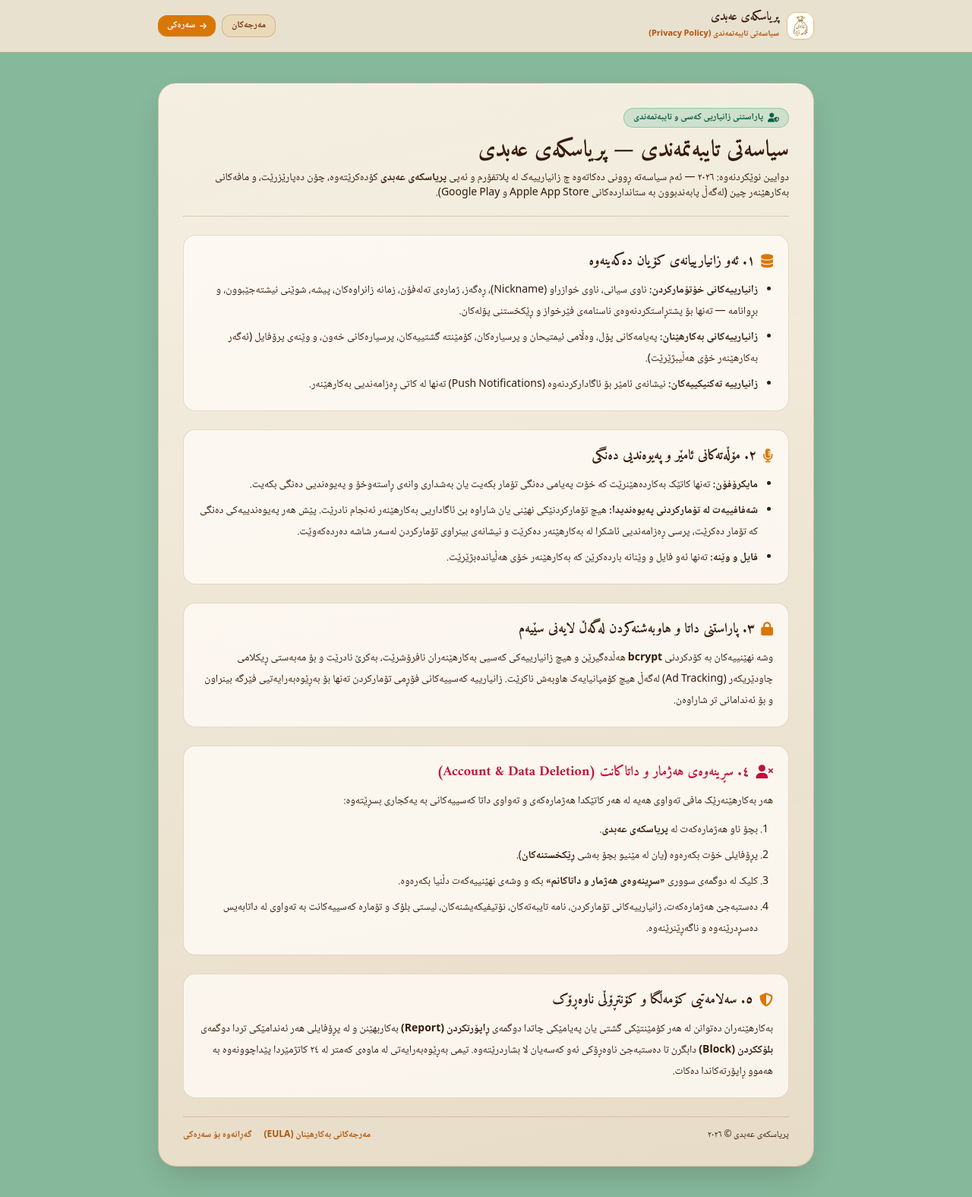
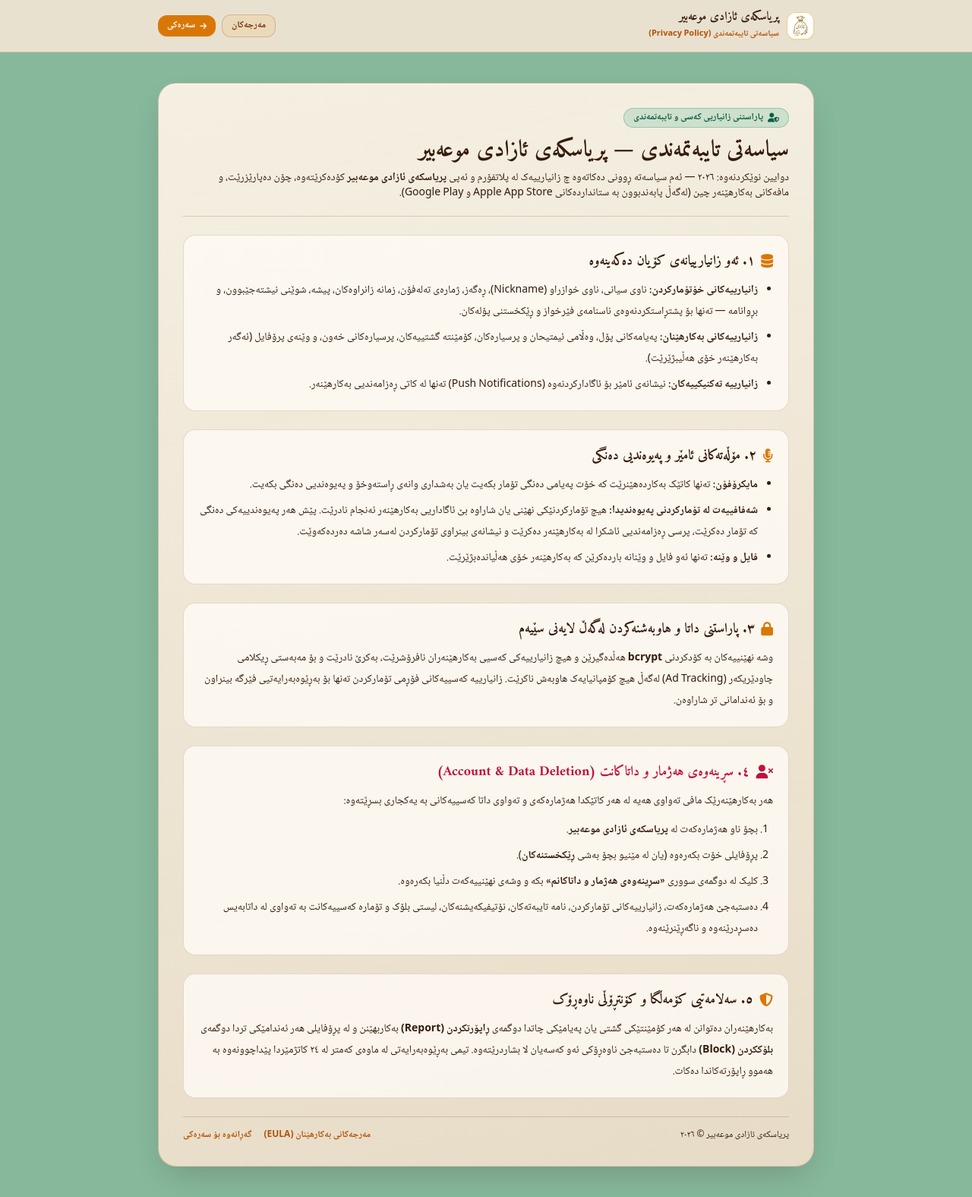
Before and after one commit to shetawzhyra-ops/pryaskay-abdy, a website: page public/privacy.html in a window 1280 px wide. Shown: the whole page at 76% size. Drawn offline with Linux system fonts and the light colour scheme.

Commit message:
Update /terms and /privacy header brand name and new Pryaska logo

```diff
--- a/public/privacy.html
+++ b/public/privacy.html
@@ -6,13 +6,14 @@
   <meta name="theme-color" content="#334032">
   <meta name="apple-mobile-web-app-capable" content="yes">
   <meta name="apple-mobile-web-app-status-bar-style" content="black-translucent">
-  <title>سیاسەتی تایبەتمەندی — پریاسکەی عەبدی</title>
-  <meta name="description" content="سیاسەتی تایبەتمەندی، پاراستنی زانیارییە کەسییەکان و شێوازی سڕینەوەی هەژمار لە پلاتفۆرمی پریاسکەی عەبدی.">
-  <meta property="og:title" content="سیاسەتی تایبەتمەندی — پریاسکەی عەبدی">
-  <meta property="og:description" content="سیاسەتی تایبەتمەندی و پاراستنی زانیارییەکانی بەکارهێنەران لە پریاسکەی عەبدی.">
+  <title>سیاسەتی تایبەتمەندی — پریاسکەی ئازادی موعەبیر</title>
+  <meta name="description" content="سیاسەتی تایبەتمەندی، پاراستنی زانیارییە کەسییەکان و شێوازی سڕینەوەی هەژمار لە پلاتفۆرمی پریاسکەی ئازادی موعەبیر.">
+  <meta property="og:title" content="سیاسەتی تایبەتمەندی — پریاسکەی ئازادی موعەبیر">
+  <meta property="og:description" content="سیاسەتی تایبەتمەندی و پاراستنی زانیارییەکانی بەکارهێنەران لە پریاسکەی ئازادی موعەبیر.">
   <meta property="og:type" content="website">
-  <link rel="icon" type="image/png" sizes="192x192" href="/images/icon-192.png?v=5">
-  <link rel="apple-touch-icon" href="/images/icon-192.png?v=5">
+  <link rel="icon" type="image/png" sizes="192x192" href="/images/icon-192.png?v=6">
+  <link rel="icon" type="image/png" sizes="512x512" href="/images/icon-512.png?v=6">
+  <link rel="apple-touch-icon" href="/images/icon-192.png?v=6">
   <link rel="manifest" href="/manifest.json">
   <link rel="preconnect" href="https://fonts.googleapis.com">
   <link rel="preconnect" href="https://fonts.gstatic.com" crossorigin>
@@ -63,9 +64,9 @@
   <header class="sticky top-0 z-30 backdrop-blur-md border-b border-amber-900/20 bg-[#efe3d1]/95 dark:bg-[#0e1713]/95">
     <div class="max-w-4xl mx-auto px-4 py-3 flex items-center justify-between gap-3">
       <a href="/" class="inline-flex items-center gap-2.5">
-        <img src="/images/logo.jpg?v=1795550000" alt="پریاسکەی عەبدی" class="w-9 h-9 rounded-xl object-cover border border-amber-500/50 shadow-sm">
+        <img src="/images/logo.jpg?v=1796050000" alt="پریاسکەی ئازادی موعەبیر" class="w-9 h-9 rounded-xl object-cover border border-amber-500/50 shadow-sm bg-white">
         <div>
-          <span class="legal-title font-black text-base block leading-tight text-espresso">پریاسکەی عەبدی</span>
+          <span class="legal-title font-black text-base block leading-tight text-espresso">پریاسکەی ئازادی موعەبیر</span>
           <span class="text-[11px] text-amber-700 dark:text-amber-300 font-bold">سیاسەتی تایبەتمەندی (Privacy Policy)</span>
         </div>
       </a>
@@ -86,9 +87,9 @@
           <i class="fa-solid fa-user-shield"></i>
           <span>پاراستنی زانیاریی کەسی و تایبەتمەندی</span>
         </span>
-        <h1 class="legal-title text-2xl sm:text-3xl font-black text-espresso">سیاسەتی تایبەتمەندی — پریاسکەی عەبدی</h1>
+        <h1 class="legal-title text-2xl sm:text-3xl font-black text-espresso">سیاسەتی تایبەتمەندی — پریاسکەی ئازادی موعەبیر</h1>
         <p class="text-xs sm:text-sm text-muted-ink mt-2 leading-relaxed">
-          دوایین نوێکردنەوە: ٢٠٢٦ — ئەم سیاسەتە ڕوونی دەکاتەوە چ زانیارییەک لە پلاتفۆرم و ئەپی <strong>پریاسکەی عەبدی</strong> کۆدەکرێتەوە، چۆن دەپارێزرێت، و مافەکانی بەکارهێنەر چین (لەگەڵ پابەندبوون بە ستانداردەکانی Apple App Store و Google Play).
+          دوایین نوێکردنەوە: ٢٠٢٦ — ئەم سیاسەتە ڕوونی دەکاتەوە چ زانیارییەک لە پلاتفۆرم و ئەپی <strong>پریاسکەی ئازادی موعەبیر</strong> کۆدەکرێتەوە، چۆن دەپارێزرێت، و مافەکانی بەکارهێنەر چین (لەگەڵ پابەندبوون بە ستانداردەکانی Apple App Store و Google Play).
         </p>
       </div>
 
@@ -135,7 +136,7 @@
           هەر بەکارهێنەرێک مافی تەواوی هەیە لە هەر کاتێکدا هەژمارەکەی و تەواوی داتا کەسییەکانی بە یەکجاری بسڕێتەوە:
         </p>
         <ol class="list-decimal pr-5 space-y-1.5 text-sm leading-7 text-muted-ink">
-          <li>بچۆ ناو هەژمارەکەت لە <strong>پریاسکەی عەبدی</strong>.</li>
+          <li>بچۆ ناو هەژمارەکەت لە <strong>پریاسکەی ئازادی موعەبیر</strong>.</li>
           <li>پڕۆفایلی خۆت بکەرەوە (یان لە مێنیو بچۆ بەشی <strong>ڕێکخستنەکان</strong>).</li>
           <li>کلیک لە دوگمەی سووری <strong>«سڕینەوەی هەژمار و داتاکانم»</strong> بکە و وشەی نهێنییەکەت دڵنیا بکەرەوە.</li>
           <li>دەستبەجێ هەژمارەکەت، زانیارییەکانی تۆمارکردن، نامە تایبەتەکان، نۆتیفیکەیشنەکان، لیستی بلۆک و تۆمارە کەسییەکانت بە تەواوی لە داتابەیس دەسڕدرێنەوە و ناگەڕێنرێنەوە.</li>
@@ -153,7 +154,7 @@
       </section>
 
       <footer class="pt-4 border-t border-amber-900/20 dark:border-amber-500/20 flex flex-wrap items-center justify-between gap-3 text-xs text-muted-ink">
-        <span>پریاسکەی عەبدی © ٢٠٢٦</span>
+        <span>پریاسکەی ئازادی موعەبیر © ٢٠٢٦</span>
         <div class="flex items-center gap-4">
           <a href="/terms" class="font-bold text-amber-700 dark:text-amber-300 hover:underline">مەرجەکانی بەکارهێنان (EULA)</a>
           <a href="/" class="font-bold text-amber-700 dark:text-amber-300 hover:underline">گەڕانەوە بۆ سەرەکی</a>
```
Also changed, not shown: public/terms.html (+13 -12 lines).
